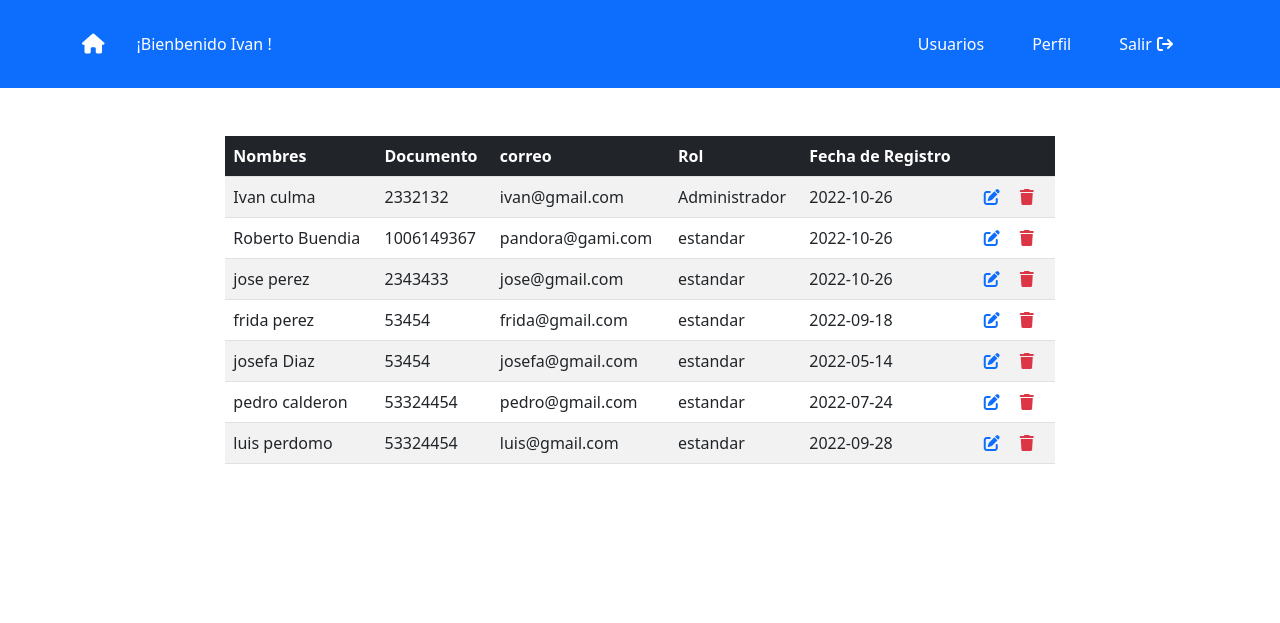
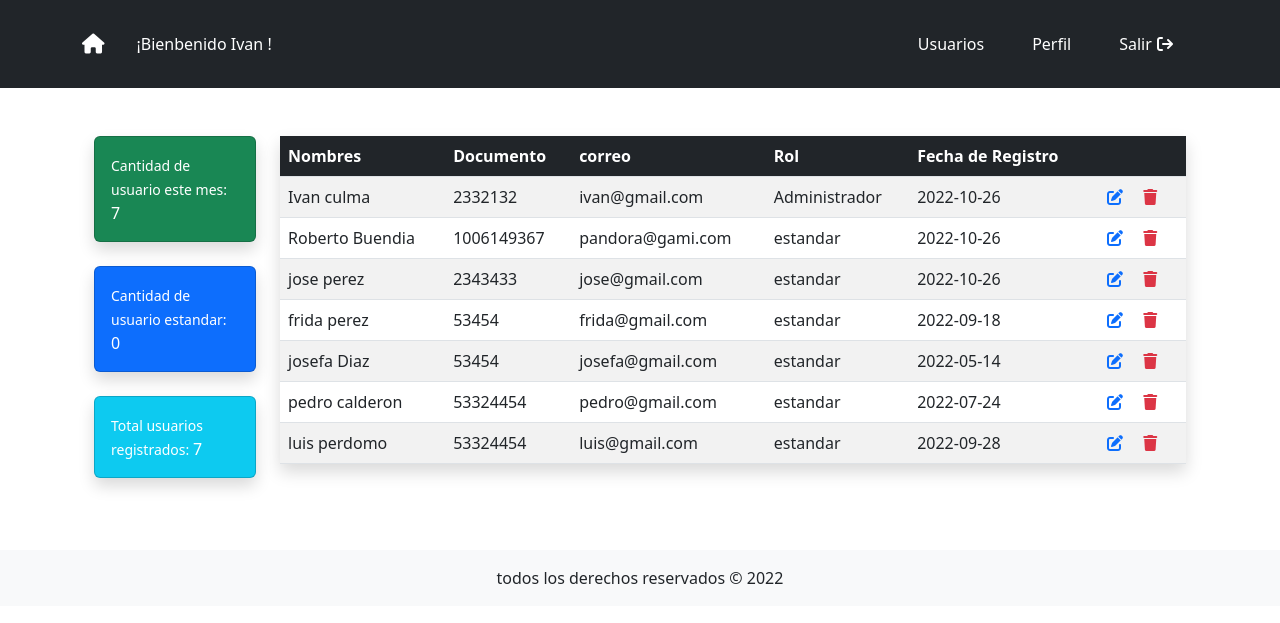
Before and after one commit to IvanRodrigu3z/phpPrueba, a PHP site: page /admin/index.php in a window 1280 px wide. Shown: the top 623 px of the page. Run offline with PHP 8.4, Linux system fonts and the light colour scheme; a user stored in the database is signed in; data comes from the database, SQL or seed files in the repository.

Commit message:
añadiendo cambios

```diff
--- a/admin/index.php
+++ b/admin/index.php
@@ -1,12 +1,55 @@
 <?php include('../db.php') ?>
+
 <?php include('../includes/header.php') ?>
-
 <?php include('menu.php') ?>
 
-<div class="row m-0">
+<div class="container">
+    <!-- MAS INFORMACION -->
+    <div class="row m-0 ">
+        <div class="col-2 mt-5">
+            <div class="row justify-content-between">
+                <?php
+                    $query = "SELECT count(*) FROM usuariosoctubre";
+                    $octubre = mysqli_query($conexion, $query);
+                    $usuariosOctubre = mysqli_fetch_array($octubre);
 
-    <div class="col-md-8 mx-auto mt-5">
-        <table class="table table-striped">
+                    $query2 = "SELECT * FROM cantidadusuariosstandar";
+                    $estandar = mysqli_query($conexion, $query2);
+                    $usuariosStandar = mysqli_fetch_array($estandar);
+
+                    $query3 = "SELECT count(*) FROM usuario";
+                    $total = mysqli_query($conexion, $query3);
+                    $totalUsers = mysqli_fetch_array($total);
+                ?>
+                <div class="col-offset-3 mb-4">
+                    <div class="card text-left text-white bg-success shadow">
+                        <div class="card-body">
+                            <span class="card-title small m-0">Cantidad de usuario este mes: </span>
+                            <span class="card-text text-center "> <?php echo $usuariosOctubre['count(*)'] ?> </span>
+                        </div>
+                    </div>
+                </div>
+                <div class="col-offset-3 mb-4">
+                    <div class="card text-left text-white bg-primary shadow">
+                        <div class="card-body">
+                            <span class="card-title small m-0">Cantidad de usuario estandar: </span>
+                            <span class="card-text text-center "> <?php echo $usuariosStandar['count(*)'] ?> </span>
+                        </div>
+                    </div>
+                </div>
+                <div class="col-offset-3 mb-4">
+                    <div class="card text-left text-white bg-info shadow">
+                        <div class="card-body">
+                            <span class="card-title small m-0">Total usuarios registrados: </span>
+                            <span class="card-text text-center "> <?php echo $totalUsers['count(*)'] ?> </span>
+                        </div>
+                    </div>
+                </div>
+            </div>
+        </div>
+        <!-- LISTADO DE USUARIOS REGISTRADOS -->
+        <div class="col-md-10 mx-auto mt-5">
+            <table class="table table-striped shadow">
                 <thead class="bg-dark text-white">
                     <th>Nombres</th>
                     <th>Documento</th>
@@ -33,5 +76,7 @@
                 <?php }?>
             </table>
         </div>
+    </div>
+</div>
 
-</div>
+<?php include('../includes/footer.php') ?>
--- a/admin/menu.php
+++ b/admin/menu.php
@@ -5,7 +5,7 @@
     $usuario = $row['nombre'];
 ?>
 
-<nav class="navbar navbar-expand-lg bg-primary p-4">
+<nav class="navbar navbar-expand-lg bg-dark p-4">
   <div class="container">
     <a class="navbar-brand text-white" href="#"><i class="fa-solid fa-house"></i></a>
     <button class="navbar-toggler" type="button" data-bs-toggle="collapse" data-bs-target="#navbarNav" aria-controls="navbarNav" aria-expanded="false" aria-label="Toggle navigation">
--- a/crud/save.php
+++ b/crud/save.php
@@ -9,7 +9,7 @@
     $rol = $_POST['tipoUser'];
     $fechaRegistro = date("y-m-d");
 
-    $query = "INSERT INTO usuario(nombre, apellido, documento, correo, contraseña, idRol, fechaRegistro) VALUES ('$name','$apellido','$documento','$email','$contraseña', '$rol', '$fechaRegistro')";
+    $query = "CALL registrar_usuario('$name','$apellido','$documento','$email','$contraseña','$rol','$fechaRegistro');";
     $result = mysqli_query($conexion, $query);
     if(!$result){
         die('fallo al registrar');
```
Lines whose indentation alone changed are shown as unchanged.
